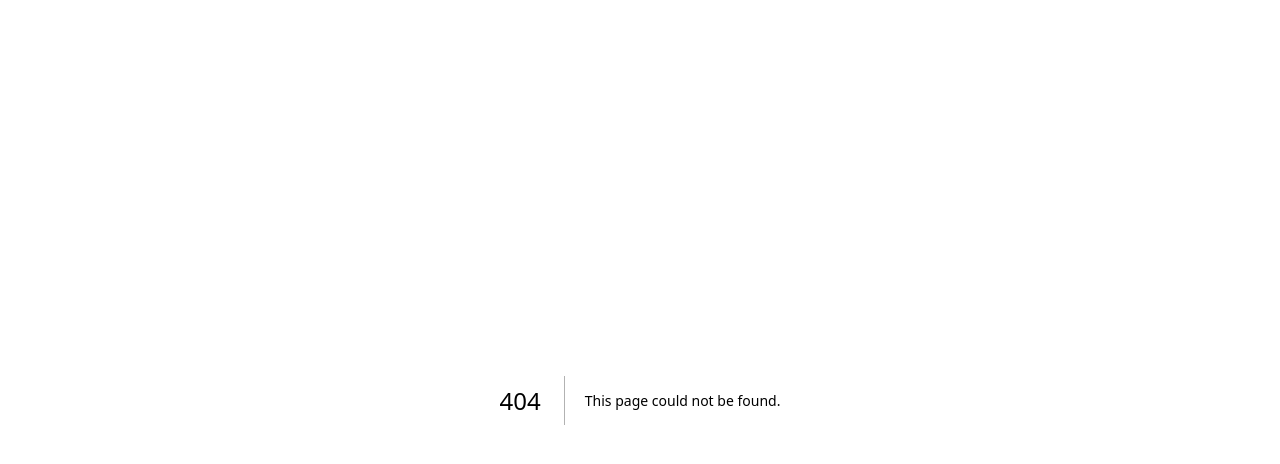
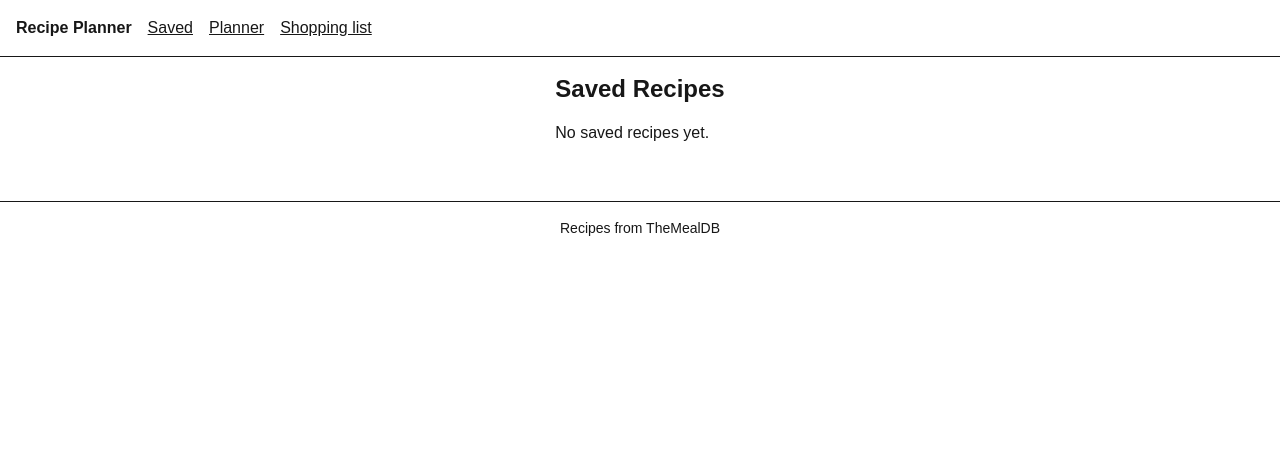
Before and after one commit to vicjoe323-code/recipe-planner, a Next.js app in the folder myfoodmenuapp/recipe-planner/: page /saved in a window 1280 px wide. Before the commit this address had no page. Shown: the top 464 px of the page. Built offline with nearby package versions, Linux system fonts and the light colour scheme.

Commit message:
Add navbar, footer and saved page

```diff
--- /dev/null
+++ b/myfoodmenuapp/recipe-planner/app/components/Footer.js
@@ -0,0 +1,7 @@
+export default function Footer() {
+    return (
+      <footer className="mt-10 border-t p-4 text-center text-sm">
+        Recipes from TheMealDB
+      </footer>
+    );
+  }
--- /dev/null
+++ b/myfoodmenuapp/recipe-planner/app/components/Navbar.js
@@ -0,0 +1,12 @@
+import Link from "next/link";
+
+export default function Navbar() {
+  return (
+    <nav className="flex flex-wrap gap-4 border-b p-4">
+      <Link href="/" className="font-bold">Recipe Planner</Link>
+      <Link href="/saved" className="underline">Saved</Link>
+      <Link href="/planner" className="underline">Planner</Link>
+      <Link href="/shopping-list" className="underline">Shopping list</Link>
+    </nav>
+  );
+}
--- a/myfoodmenuapp/recipe-planner/app/layout.js
+++ b/myfoodmenuapp/recipe-planner/app/layout.js
@@ -1,6 +1,8 @@
 import { Geist, Geist_Mono } from "next/font/google";
 import "./globals.css";
 import Providers from "./components/Providers";
+import Navbar from "./components/Navbar";
+import Footer from "./components/Footer";
 
 const geistSans = Geist({
   variable: "--font-geist-sans",
@@ -23,7 +25,11 @@ export default function RootLayout({ children }) {
       lang="en"
       className={`${geistSans.variable} ${geistMono.variable} h-full antialiased`}
     >
-      <body className="min-h-full flex flex-col"><Providers>{children}</Providers></body>
+      <body className="min-h-full flex flex-col"><Providers>
+  <Navbar />
+  {children}
+  <Footer />
+</Providers></body>
     </html>
   );
 }
--- /dev/null
+++ b/myfoodmenuapp/recipe-planner/app/saved/page.js
@@ -0,0 +1,39 @@
+"use client";
+import Link from "next/link";
+import { useDispatch, useSelector } from "react-redux";
+import { toggleSaved } from "../store/savedSlice";
+
+export default function SavedPage() {
+  const dispatch = useDispatch();
+  const saved = useSelector((state) => state.saved);
+
+  return (
+    <main className="mx-auto max-w-5xl p-4">
+      <h1 className="mb-4 text-2xl font-bold">Saved Recipes</h1>
+
+      {saved.length === 0 && <p>No saved recipes yet.</p>}
+
+      <div className="grid grid-cols-2 gap-4 md:grid-cols-4">
+        {saved.map((m) => (
+          <div key={m.idMeal} className="rounded border p-2">
+            <Link href={`/recipe/${m.idMeal}`}>
+              <img
+                src={m.strMealThumb}
+                alt={m.strMeal}
+                referrerPolicy="no-referrer"
+                className="rounded"
+              />
+              <p className="mt-2 font-semibold">{m.strMeal}</p>
+            </Link>
+            <button
+              onClick={() => dispatch(toggleSaved(m))}
+              className="mt-2 text-sm text-red-400"
+            >
+              Remove
+            </button>
+          </div>
+        ))}
+      </div>
+    </main>
+  );
+}
```
